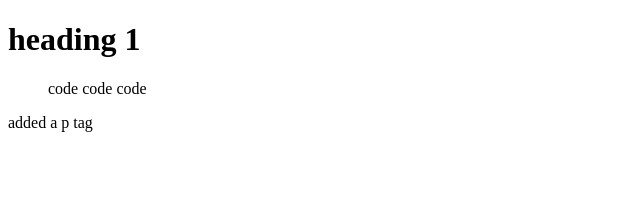
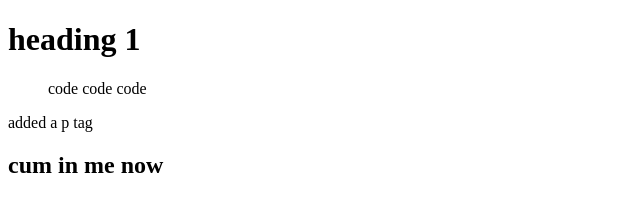
Before and after one commit to lanre647/git-1, a plain HTML site: page index.html in a window 1280 px wide. Shown: the whole page, without its empty margins (0-640 px from the left). Drawn offline with Linux system fonts and the light colour scheme.

Commit message:
added a div

```diff
--- a/index.html
+++ b/index.html
@@ -14,5 +14,8 @@
         <l1>code</l1>
     </ul>
     <p>added a p tag</p>
+    <div>
+        <h2>cum in me now</h2>
+    </div>
 </body>
 </html>
```
